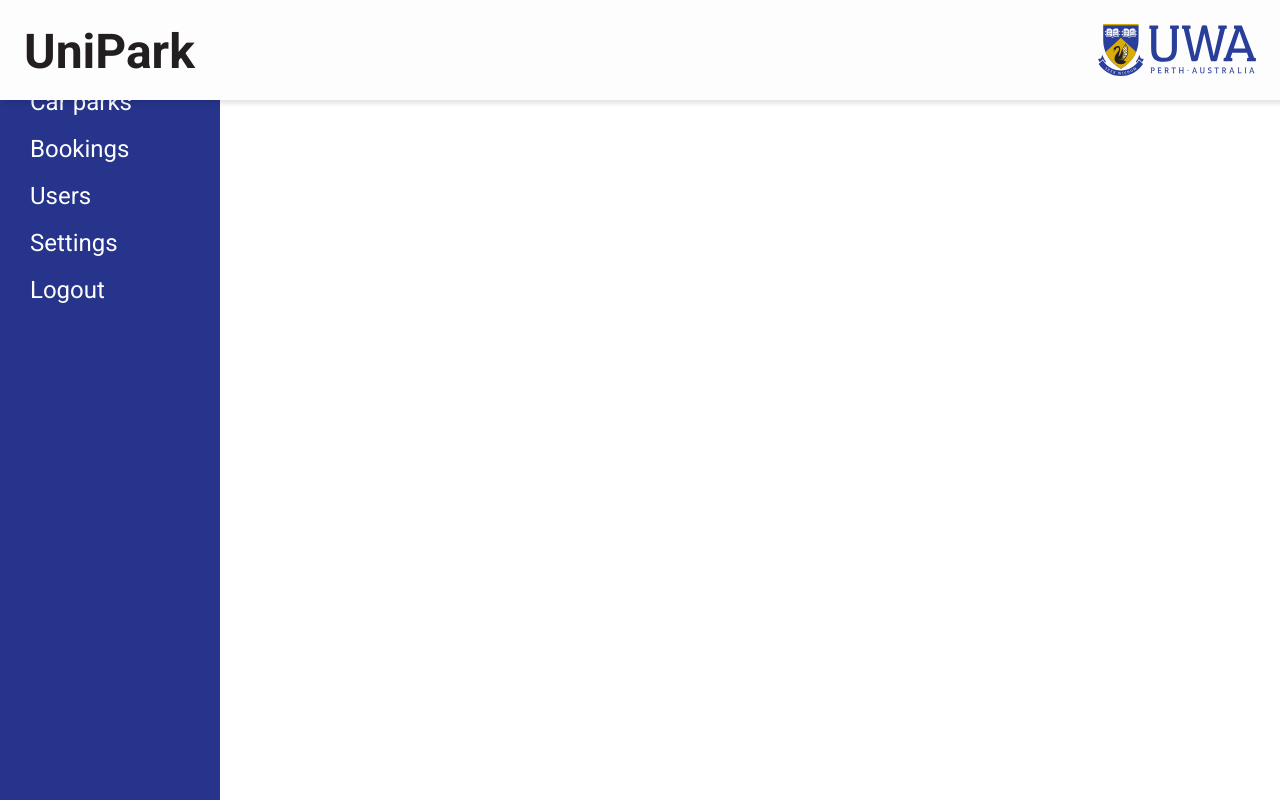
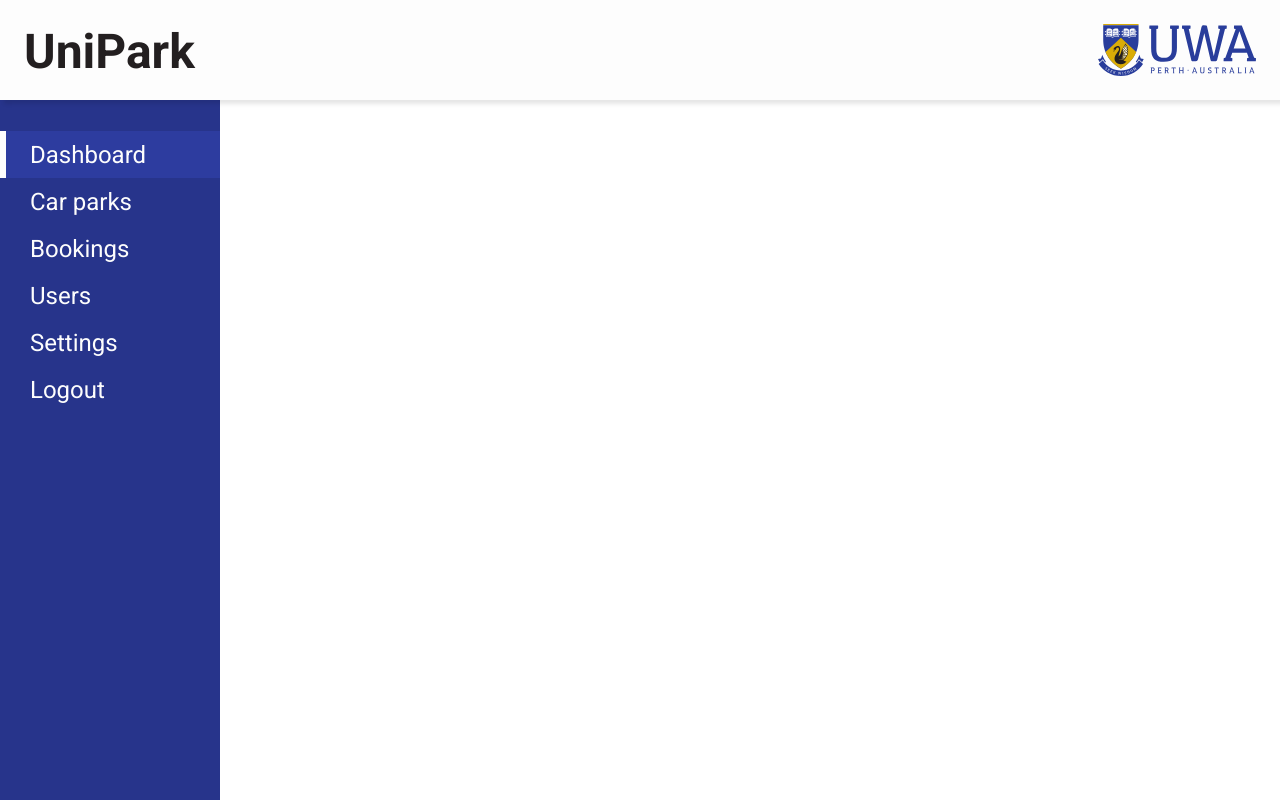
Before and after one commit to zollf/CITS3200, a Django app: page /admin/ in a window 1280 px wide. Run offline with Django 3.2, Linux system fonts and the light colour scheme; the visitor is signed in with stand-in values (Sample User, id 1).

Commit message:
Fix css for home

```diff
--- a/app/resources/static/styles/admin_panel.css
+++ b/app/resources/static/styles/admin_panel.css
@@ -1,11 +1,12 @@
 .admin {
+  margin-top: 100px;
   display: flex;
-  height: 100%;
+  height: calc(100% - 100px);
 }
+
 
 .sidebar {
   background: var(--uwa-blue);
-  height: 100%;
   width: 220px;
 }
 
--- a/app/resources/static/styles/home.css
+++ b/app/resources/static/styles/home.css
@@ -4,6 +4,8 @@
   max-height: 100%;
   background-color: var(--uwa-blue);
   padding: 0 24px;
+  padding-top: 100px;
+
 }
 
 .home {
```
